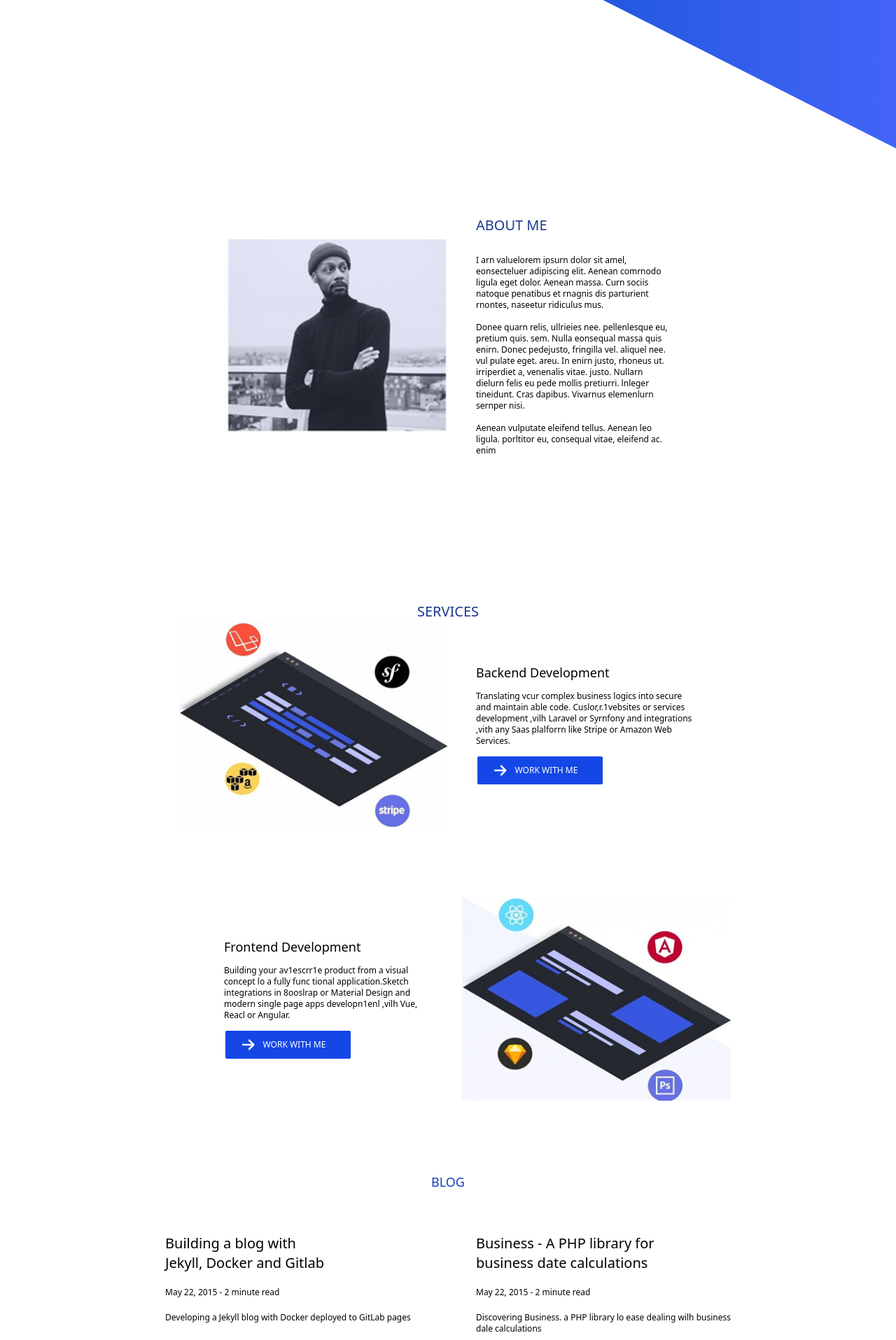
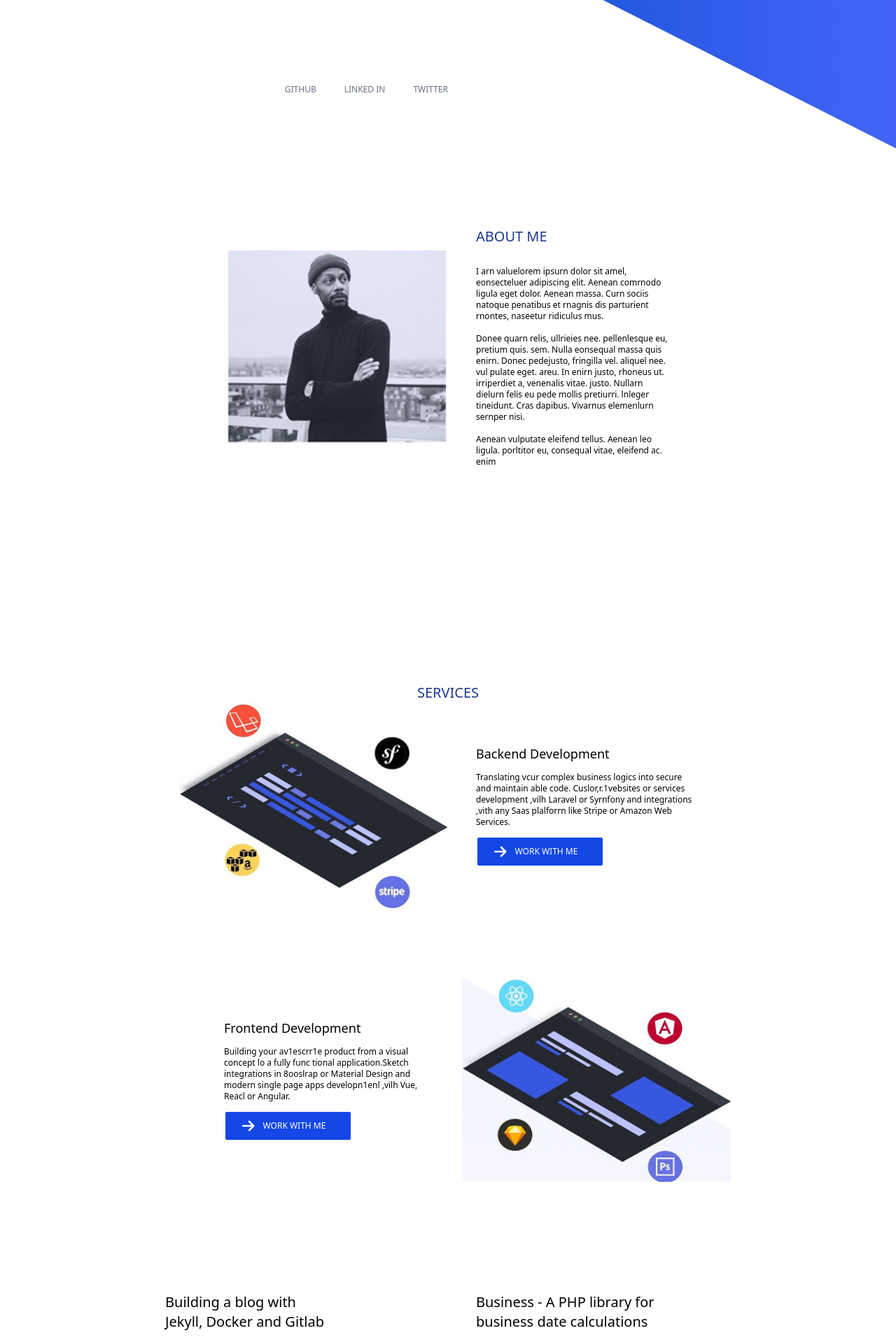
Before and after one commit to Rupali2507/WEB_Design, a React (Vite) app in the folder Frontend/: page / in a window 1280 px wide. Shown: the part 680-2595 px from the top of the page at 70% size. Built offline with nearby package versions, Linux system fonts and the light colour scheme.

Commit message:
Added_Footer_icons_in_Home_page

```diff
--- a/Frontend/src/pages/Blog.jsx
+++ b/Frontend/src/pages/Blog.jsx
@@ -4,10 +4,6 @@ import { NavLink } from "react-router-dom";
 const Blog = () => {
   return (
     <div className="h-[90vh] w-[100vw] flex  flex-col justify-center items-center p-5 gap-9">
-      {/* Heading */}
-      <NavLink to="/blog">
-        <h1 className="text-lg text-blue-800">BLOG</h1>
-      </NavLink>
       {/* row -1 */}
       <div className=" grid grid-cols-2 gap-8">
         {/* Blog -1 */}
--- a/Frontend/src/pages/Home.jsx
+++ b/Frontend/src/pages/Home.jsx
@@ -14,6 +14,7 @@ const Home = () => {
   return (
     <div>
       {/* HOME */}
+      <div>
         <div className="flex w-[100vw] h-[100vh]">
           {/* Left */}
           <div className="flex items-center justify-end w-1/2 ">
@@ -52,6 +53,12 @@ const Home = () => {
             </div>
           </div>
         </div>
+        <div className="flex gap-10 text-xs items-center  font-medium text-gray-500 justify-center lg:justify-end  w-1/2 ">
+          <div>GITHUB</div>
+          <div>LINKED IN</div>
+          <div>TWITTER</div>
+        </div>
+      </div>
       {/* ABOUT */}
       <About />
       {/* SERVICES */}
--- a/Frontend/src/pages/Open_Source.jsx
+++ b/Frontend/src/pages/Open_Source.jsx
@@ -6,11 +6,9 @@ import { faEllipsisH, faEllipsisV } from "@fortawesome/free-solid-svg-icons";
 
 const Open_Source = () => {
   return (
-    <div className="h-[50vh] w-[100vw] flex flex-col justify-center items-center gap-10">
+    <div className="h-[70vh] w-[100vw] flex flex-col justify-center items-center gap-10">
       {/* Heading */}
-      <NavLink to="/open-source">
-        <h1 className=" text-xl text-blue-700 ">OPEN SOURCE </h1>
-      </NavLink>
+
       {/* Open-source */}
       <div className="grid grid-cols-3 gap-4 p-6">
         {/* open-source - 1 */}
--- a/Frontend/src/pages/Services.jsx
+++ b/Frontend/src/pages/Services.jsx
@@ -6,7 +6,7 @@ import { faArrowRight } from "@fortawesome/free-solid-svg-icons";
 
 const Services = () => {
   return (
-    <div className="p-5  ">
+    <div className="p-5 pt-30 ">
       {/* Heading */}
       <NavLink to="/services">
         <div className="flex  justify-center text-xl text-blue-900  ">
```
Lines whose indentation alone changed are shown as unchanged.
